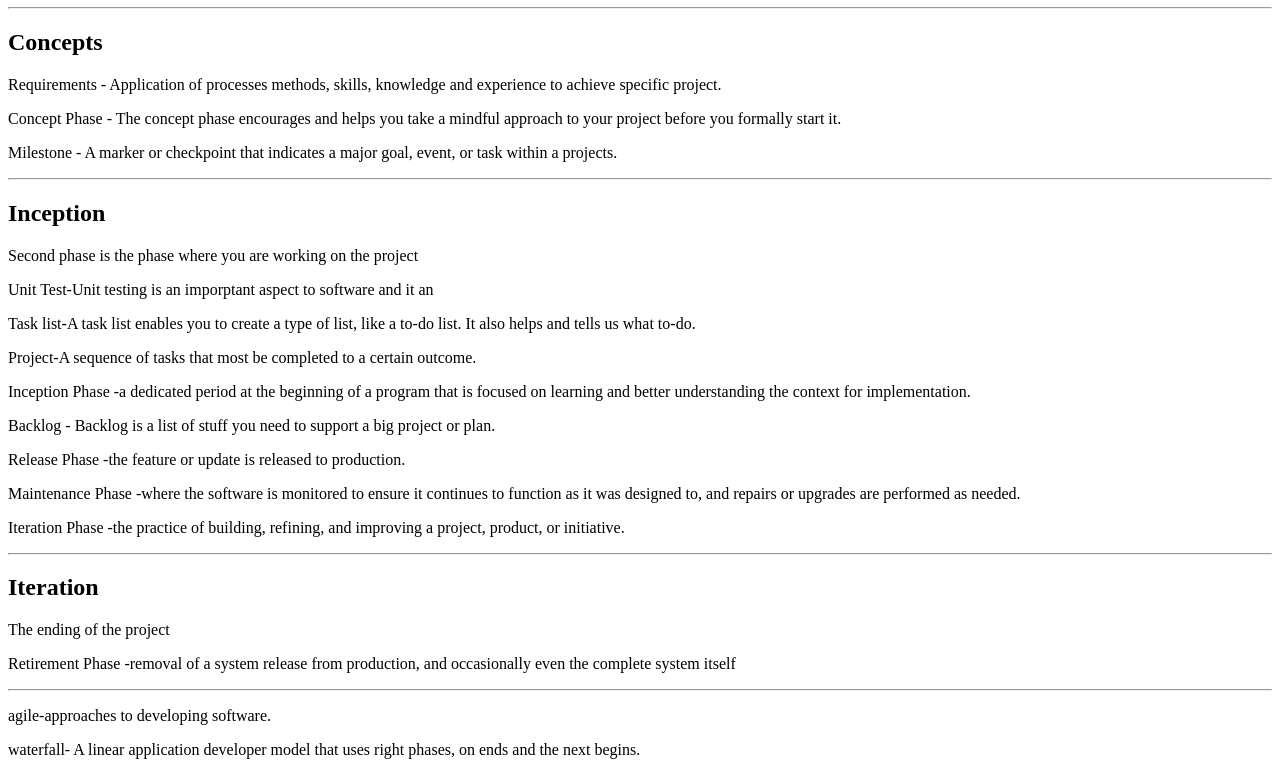
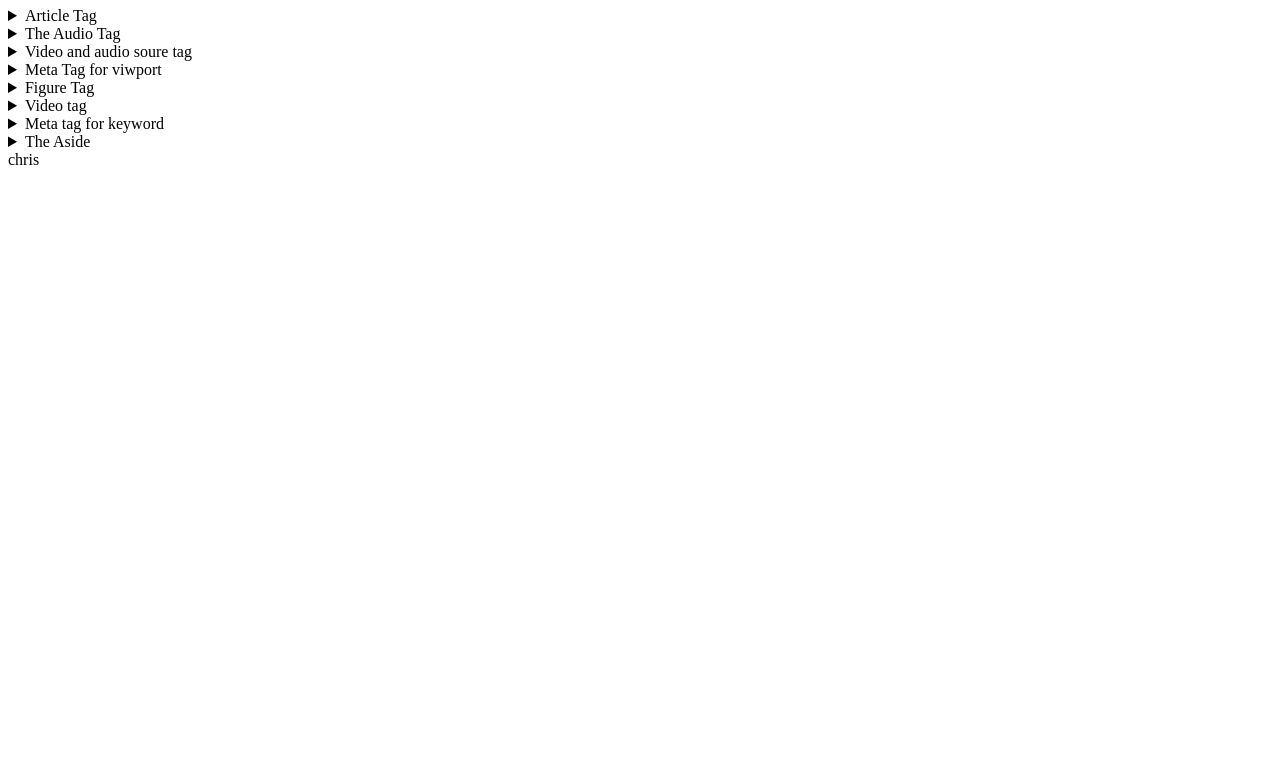
Before and after one commit to nuttyze/classwork, a plain HTML site: page portfolio/webpage.html in a window 1280 px wide. Shown: the part 73-848 px from the top of the page. After the commit the page ends 800 px from the top, so only its background shows below. Drawn offline with Linux system fonts and the light colour scheme.

```diff
--- /dev/null
+++ b/portfolio/portfoliostyles.css
@@ -0,0 +1,4 @@
+
+body {
+    margin-left: 20px;
+}
--- a/portfolio/webpage.html
+++ b/portfolio/webpage.html
@@ -2,40 +2,65 @@
 <html lang="en">
 <head>
     <meta charset="UTF-8">
+  <meta name="keyword" content="Meta tag, article tag, audio tag, section tag, video tag, figure tag, figcaption tag, aside tag, refresh tag, meta charset">
+  <meta name="author" content="chris">
+  <meta name="viewport" content="width=device,initial-scale=1">
+  <meta name="description" content="Meta tag words">
     <title>Title</title>
+
 </head>
 <body>
-    <header>
-        <h1>Vocabs</h1>
-    </header>
-     <main>
-<hr>
-         <h2>Concepts</h2>
-         <p>Requirements - Application of processes methods, skills, knowledge and experience to achieve specific project.</p>
-         <p>Concept Phase - The concept phase encourages and helps you take a mindful approach to your project before you formally start it.</p>
-         <p>Milestone - A marker or checkpoint that indicates a major goal, event, or task within a projects.</p>
-         <hr>
-         <h2>Inception</h2>
-         <p>Second phase is the phase where you are working on the project</p>
-         <p>Unit Test-Unit testing is an imporptant aspect to software and it an</p>
-         <p>Task list-A task list enables you to create a type of list, like a to-do list. It also helps and tells us what to-do. </p>
-         <P>Project-A sequence of tasks that most be completed to a certain outcome.</P>
-         <p>Inception Phase -a dedicated period at the beginning of a program that is focused on learning and better understanding the context for implementation.</p>
-         <p>Backlog - Backlog is a list of stuff you need to support a big project or plan.</p>
-         <p>Release Phase -the feature or update is released to production. </p>
-         <p>Maintenance Phase -where the software is monitored to ensure it continues to function as it was designed to, and repairs or upgrades are performed as needed. </p>
-         <p>Iteration Phase -the practice of building, refining, and improving a project, product, or initiative. </p>
-         <hr>
-         <h2>Iteration</h2>
-         <p>The ending of the project</p>
-         <p>Retirement Phase -removal of a system release from production, and occasionally even the complete system itself </p>
-         <hr>
-         <p>agile-approaches to developing software.</p>
-         <p>waterfall- A linear application developer model that uses right phases, on ends and the next begins.</p>
+<header>
+  <h1>Meta Tags</h1>
+</header>
+<main>
+  <details>
+    <summary>Article Tag</summary>
+    <p>Specifies independent, self-contained content.</p>
+    <p>
 
 
+    </p>
+  </details>
 
-     </main>
-    <footer></footer>
+  <details>
+    <summary>The Audio Tag</summary>
+    <p>Is used to embed sound cont in a document,such as music or other streams.</p>
+  </details>
+
+  <details>
+    <summary> Video and audio soure tag</summary>
+    <p>Specifies one or more media resources for the picture,audio and the video element.</p>
+    </details>
+
+  <details>
+    <summary>Meta Tag for viwport</summary>
+    <p>Viewport gives the brower instructions no how to control the wedpages dimensions and scaling.</p>
+  </details>
+
+  <details>
+    <summary>Figure Tag</summary>
+    <p>The figure tag is to show important stuff like information or images.</p>
+    </details>
+
+  <details>
+    <summary>Video tag</summary>
+    <p>embed a media player which supports video playbackinto the document</p>
+    </details>
+
+      <details>
+    <summary>Meta tag for keyword</summary>
+    <p>A specife type of meta tag that appearc in the HTML code of a webpage.</p>
+      </details>
+
+      <details>
+    <summary>The Aside</summary>
+    <p>The aside element repesents a section of a page that consists of content.</p>
+  </details>
+
+</main>
+<footer>
+     chris
+</footer>
 </body>
 </html>
```
Also changed, not shown: 2023-2024/HTML/skeleton.html (+1 -0 lines), 2023-2024/HTML/testing.html (added, +24 -0 lines), 2024-2025/html/term-test.html (+1 -1 lines).
